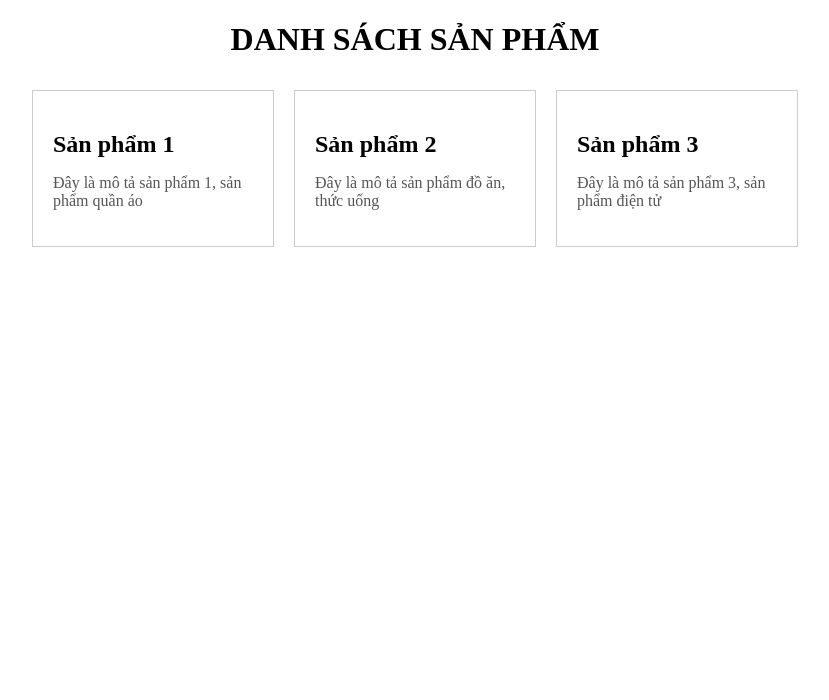
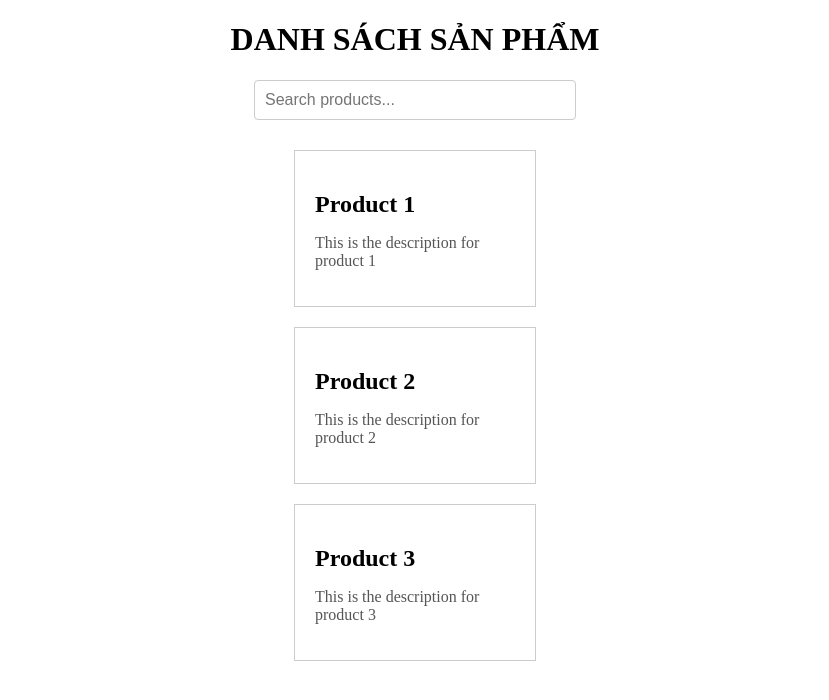
Before and after one commit to Tubuixuan/ung-dung-hien-thi-danh-sach-san-pham, a React (Create React App) app: page / in a window 1280 px wide. Shown: the top 700 px of the page, without its empty margins (225-1054 px from the left). Built offline with nearby package versions, Linux system fonts and the light colour scheme.

Commit message:
+ Tìm kiếm sản phẩm

```diff
--- a/src/App.css
+++ b/src/App.css
@@ -1,4 +1,3 @@
-/* Thêm một chút CSS để làm đẹp giao diện ứng dụng. */
 /* src/App.css */
 
 .App {
@@ -7,9 +6,19 @@
 
 .product-list {
   display: flex;
-  justify-content: center;
-  flex-wrap: wrap;
+  flex-direction: column; /* THÊM MỚI */
+  align-items: center; /* THÊM MỚI */
   margin-top: 20px;
+}
+
+.search-input {
+  /* THÊM MỚI */
+  padding: 10px; /* THÊM MỚI */
+  margin-bottom: 20px; /* THÊM MỚI */
+  width: 300px; /* THÊM MỚI */
+  font-size: 1em; /* THÊM MỚI */
+  border: 1px solid #ccc; /* THÊM MỚI */
+  border-radius: 4px; /* THÊM MỚI */
 }
 
 .product-item {
--- a/src/ProductList.js
+++ b/src/ProductList.js
@@ -1,34 +1,51 @@
-/*Tạo một component ProductList để quản lý và hiển thị danh sách các sản phẩm.
-Component này sẽ chứa danh sách các sản phẩm và truyền dữ liệu xuống ProductItem thông qua props.
- */
 // src/ProductList.js
-import React from "react";
+import React, { useState } from "react"; // THÊM MỚI
 import ProductItem from "./ProductItem";
 
 const ProductList = () => {
+  const [searchTerm, setSearchTerm] = useState(""); // THÊM MỚI
+
   const products = [
     {
       id: 1,
-      name: "Sản phẩm 1",
-      description: "Đây là mô tả sản phẩm 1, sản phẩm quần áo",
+      name: "Product 1",
+      description: "This is the description for product 1",
     },
     {
       id: 2,
-      name: "Sản phẩm 2",
-      description: "Đây là mô tả sản phẩm đồ ăn, thức uống",
+      name: "Product 2",
+      description: "This is the description for product 2",
     },
     {
       id: 3,
-      name: "Sản phẩm 3",
-      description: "Đây là mô tả sản phẩm 3, sản phẩm điện tử",
+      name: "Product 3",
+      description: "This is the description for product 3",
     },
   ];
 
+  const filteredProducts = products.filter(
+    (
+      product // THÊM MỚI
+    ) => product.name.toLowerCase().includes(searchTerm.toLowerCase()) // THÊM MỚI
+  ); // THÊM MỚI
+
   return (
     <div className="product-list">
-      {products.map((product) => (
-        <ProductItem key={product.id} product={product} />
-      ))}
+      <input // THÊM MỚI
+        type="text" // THÊM MỚI
+        placeholder="Search products..." // THÊM MỚI
+        value={searchTerm} // THÊM MỚI
+        onChange={(e) => setSearchTerm(e.target.value)} // THÊM MỚI
+        className="search-input" // THÊM MỚI
+      />{" "}
+      {/* THÊM MỚI */}
+      {filteredProducts.length > 0 ? (
+        filteredProducts.map((product) => (
+          <ProductItem key={product.id} product={product} />
+        ))
+      ) : (
+        <p>No products found</p>
+      )}
     </div>
   );
 };
```
